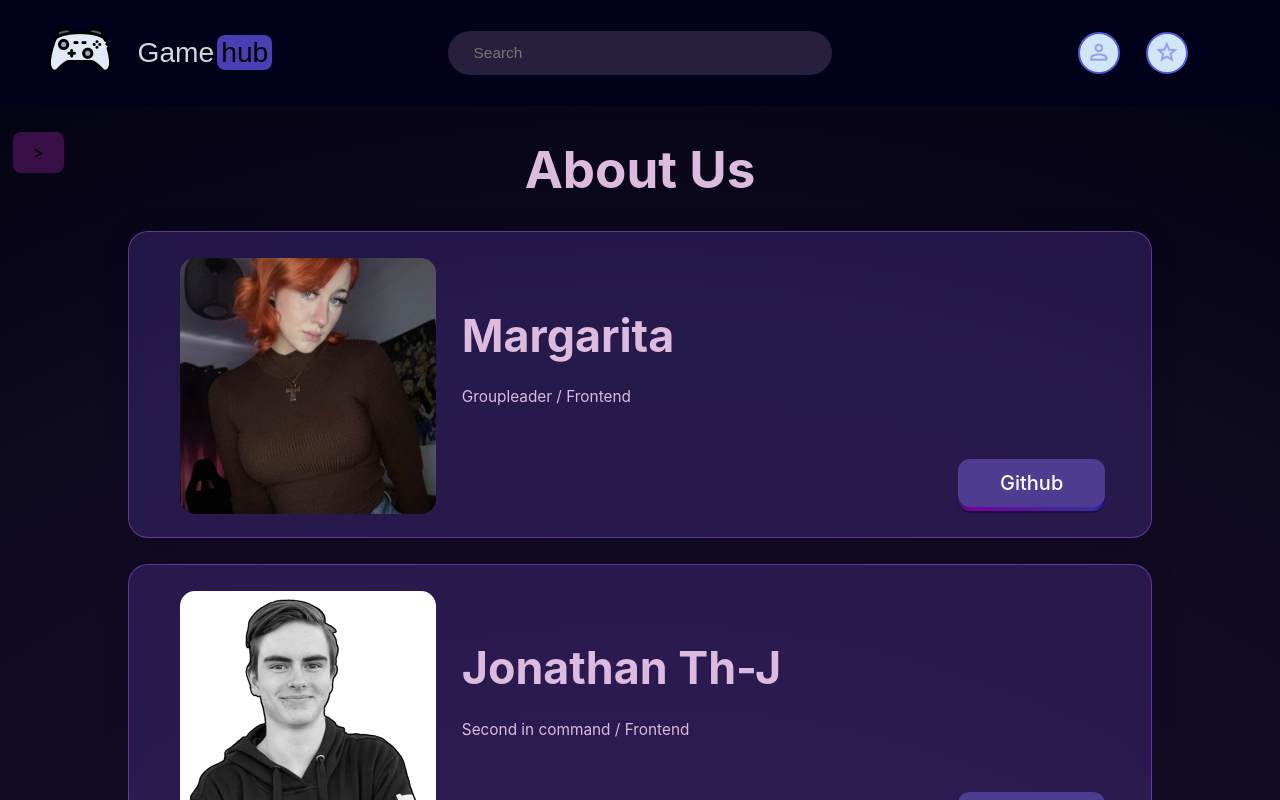
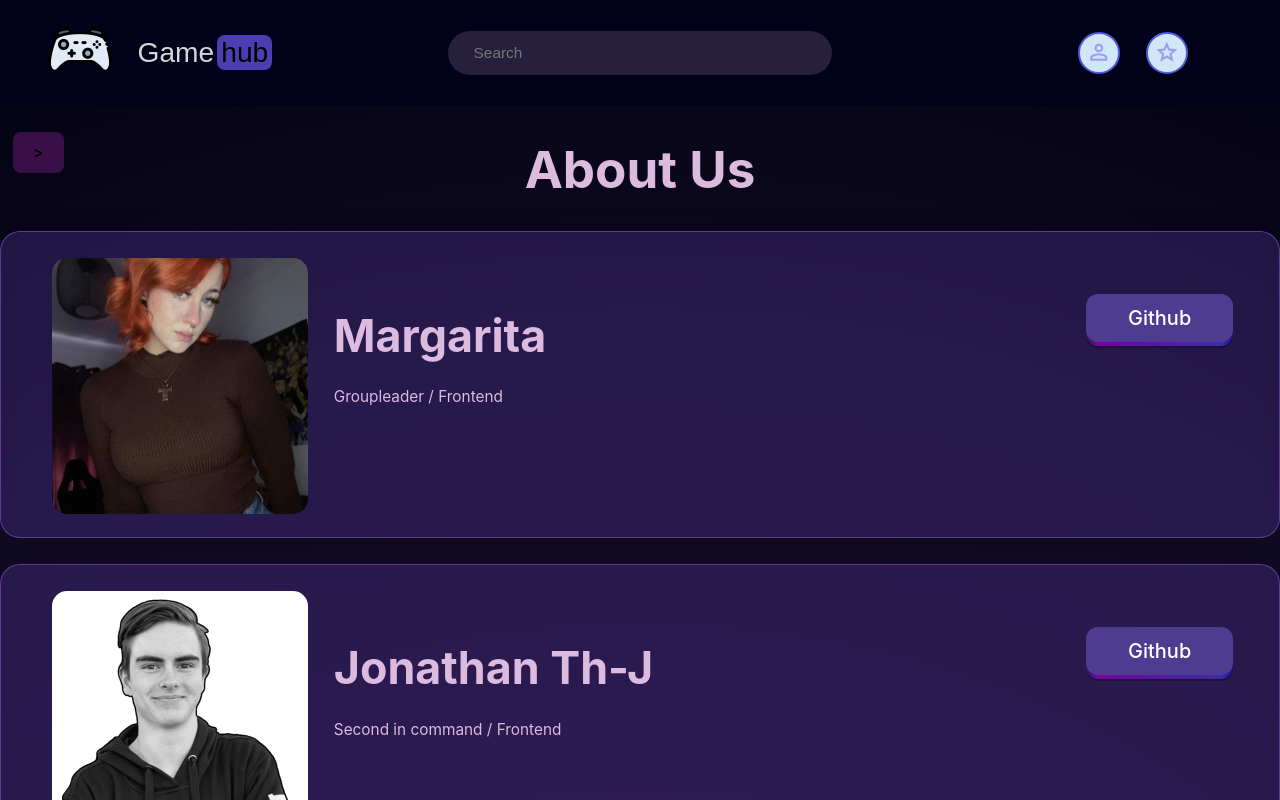
Before and after one commit to Eduard4002/steam-API-project, a React (Vite) app: page /about in a window 1280 px wide. Shown: the top 800 px of the page. Built offline with nearby package versions, Linux system fonts and the light colour scheme.

Commit message:
Hihi 	modified:   src/assets/css/about.css

```diff
--- a/src/assets/css/about.css
+++ b/src/assets/css/about.css
@@ -17,7 +17,7 @@
   -webkit-backdrop-filter: blur(8.7px);
   border: 1px solid rgba(132, 79, 187, 0.63);
   height: 24vw;
-  width: 80vw;
+  /* width: 80vw; */
   padding: 2vw;
   border-radius: 20px;
   margin: auto;
```
